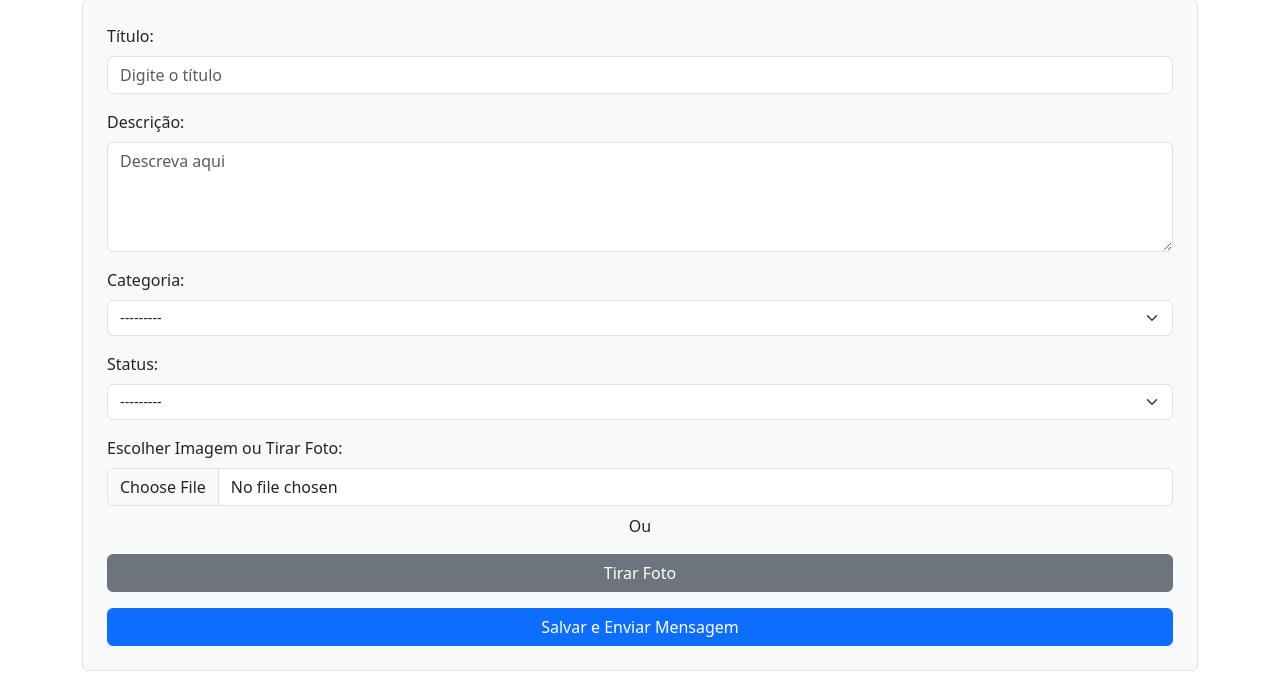
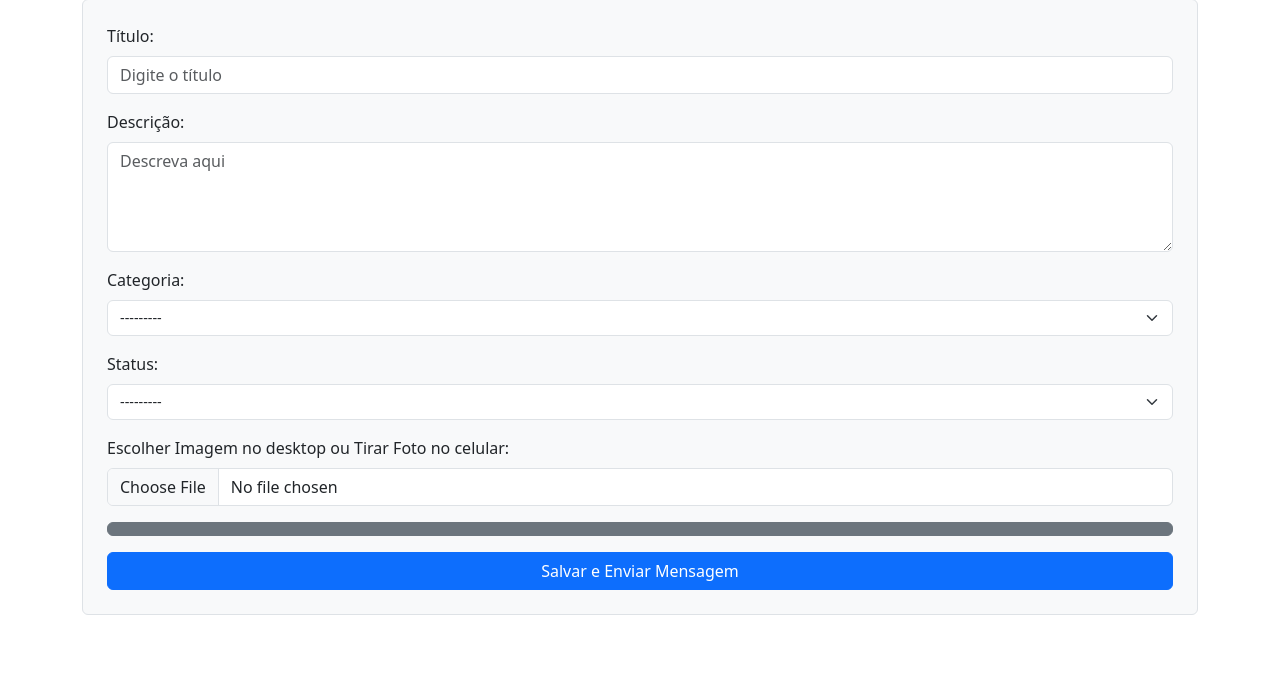
Before and after one commit to Akira2018/projetopmb, a Django app: page /formulario-reclamacao/ in a window 1280 px wide. Shown: the part 111-800 px from the top of the page. Run offline with Django 5.2, Linux system fonts and the light colour scheme; a user stored in the database is signed in; data comes from the database, SQL or seed files in the repository; both versions use the stored data as it was after the commit; some libraries are stand-ins or nearby versions.

Commit message:
make it better

```diff
--- a/comunicacao/templates/gestao/reclamacoes_forms.html
+++ b/comunicacao/templates/gestao/reclamacoes_forms.html
@@ -40,15 +40,15 @@
         </div>
 
         <div class="mb-3">
-             <label for="inputImagem" class="form-label">Escolher Imagem ou Tirar Foto:</label>
+             <label for="inputImagem" class="form-label">Escolher Imagem no desktop ou Tirar Foto no celular:</label>
 
              <!-- Botão para escolher arquivo (funciona como tirar foto no celular) -->
              <input type="file" id="inputImagem" name="imagem" accept="image/*" capture="environment" class="form-control">
 
-             <p class="text-center mt-2">Ou</p>
+             <p class="text-center mt-2"></p>
 
              <!-- Botão para ativar a câmera manualmente -->
-             <button type="button" class="btn btn-secondary w-100" id="tirarFoto">Tirar Foto</button>
+             <button type="button" class="btn btn-secondary w-100" id="tirarFoto"></button>
 
              <!-- Elementos para exibir a câmera -->
              <video id="video" width="100%" height="240" autoplay style="display: none;"></video>
```
Also changed, not shown: Reclamacoes.sqlite3, media/reclamacoes/Captura_de_tela_2023-10-06_124017_KQXwRx9.png (added).
